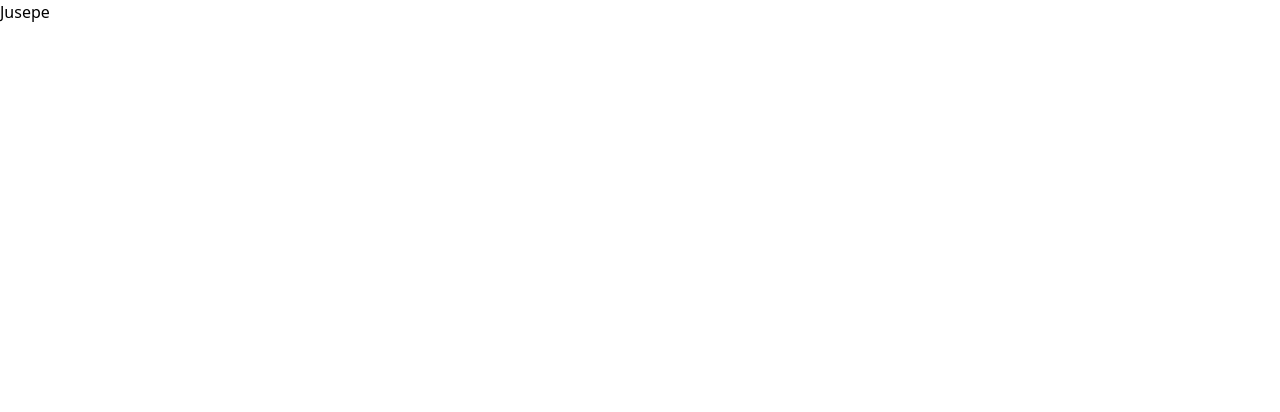
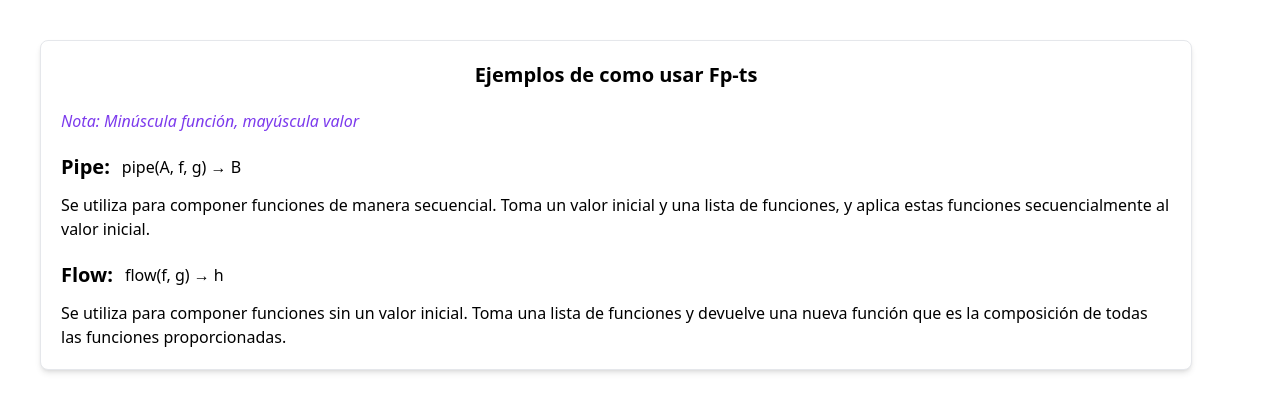
Before and after one commit to juans1888/jusepe, a React (Vite) app: page / in a window 1280 px wide. Shown: the top 412 px of the page. Built offline with nearby package versions, Linux system fonts and the light colour scheme.

Commit message:
add fp-ts initial test with pipe-flow

```diff
--- a/package.json
+++ b/package.json
@@ -10,6 +10,7 @@
     "preview": "vite preview"
   },
   "dependencies": {
+    "@uiw/react-codemirror": "^4.22.2",
     "effect": "^3.3.0",
     "fp-ts": "^2.16.6",
     "react": "^18.2.0",
--- a/src/App.tsx
+++ b/src/App.tsx
@@ -1,5 +1,7 @@
+import FpTsExamples from './fp-ts'
+
 function App() {
-  return <>Jusepe</>
+  return <FpTsExamples />
 }
 
 export default App
--- /dev/null
+++ b/src/components/card.tsx
@@ -0,0 +1,32 @@
+import { HTMLProps } from 'react'
+
+interface CardProps {
+  children: React.ReactNode
+  className?: string
+  onClick?: () => void
+  restProps?: HTMLProps<HTMLDivElement>
+  type?: 'main' | 'mobile'
+}
+
+const TYPE_CLASS = {
+  main: 'min-w-[320px] max-w-6xl',
+  mobile: 'w-[340px]'
+}
+
+function Card({
+  children,
+  className = '',
+  type = 'main',
+  ...restProps
+}: CardProps) {
+  return (
+    <div
+      className={`block p-4 bg-white rounded-lg border border-gray-200 shadow-md ${TYPE_CLASS[type]} ${className}`}
+      {...restProps}
+    >
+      {children}
+    </div>
+  )
+}
+
+export default Card
--- /dev/null
+++ b/src/fp-ts/index.tsx
@@ -0,0 +1,46 @@
+import Card from '../components/card'
+
+function FpTsExamples() {
+  return (
+    <Card className='mt-10 mx-10 p-5'>
+      <h1 className='text-center text-xl font-bold mb-5'>
+        Ejemplos de como usar Fp-ts
+      </h1>
+      <p className='italic text-violet-600'>
+        Nota: Minúscula función, mayúscula valor
+      </p>
+
+      {/* Pipe */}
+      <div className='flex flex-col gap-5 mt-5'>
+        <div className='flex flex-col'>
+          <div className=' flex items-center mb-3'>
+            <h2 className='text-xl font-bold'>Pipe:</h2>
+            <span className='ml-3'>pipe(A, f, g) → B</span>
+          </div>
+          <p>
+            Se utiliza para componer funciones de manera secuencial. Toma un
+            valor inicial y una lista de funciones, y aplica estas funciones
+            secuencialmente al valor inicial.
+          </p>
+        </div>
+      </div>
+
+      {/* Flow */}
+      <div className='flex flex-col gap-5 mt-5'>
+        <div className='flex flex-col'>
+          <div className=' flex items-center mb-3'>
+            <h2 className='text-xl font-bold'>Flow:</h2>
+            <span className='ml-3'>flow(f, g) → h</span>
+          </div>
+          <p>
+            Se utiliza para componer funciones sin un valor inicial. Toma una
+            lista de funciones y devuelve una nueva función que es la
+            composición de todas las funciones proporcionadas.
+          </p>
+        </div>
+      </div>
+    </Card>
+  )
+}
+
+export default FpTsExamples
```
Also changed, not shown: src/fp-ts/pipe-flow.ts (added, +17 -0 lines), 1 other file (tests, documents, lock files or other folders).
